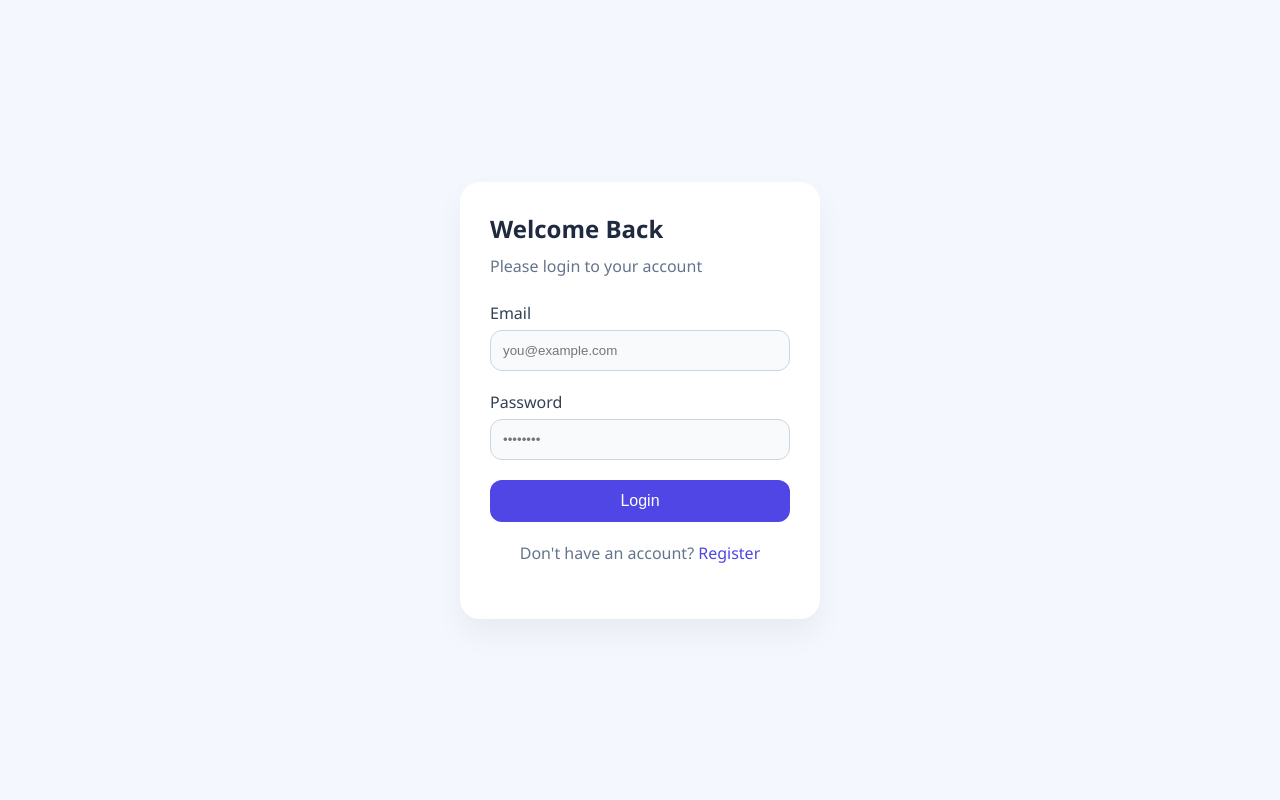
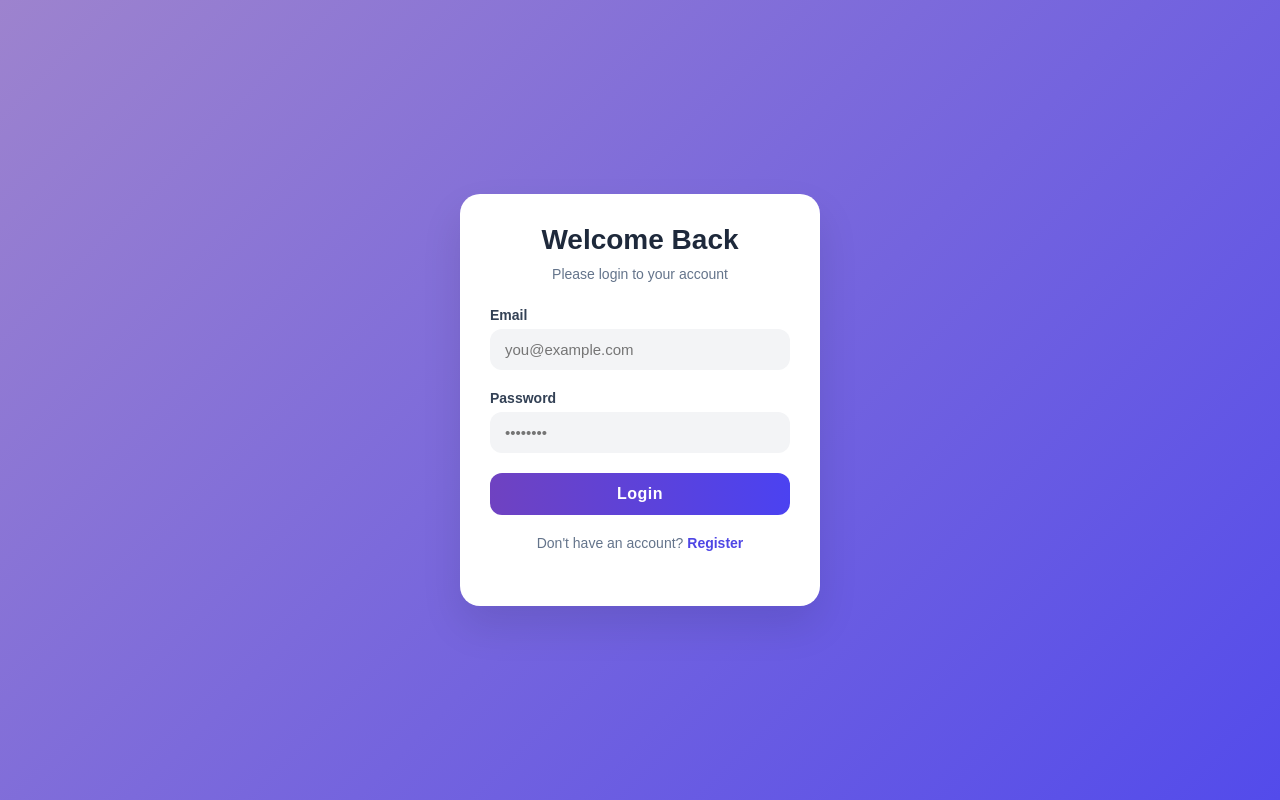
Before and after one commit to JuanmaCode2025/Modulo_Autenticacion_EquipoN-_3, a website: page public/index.html in a window 1280 px wide. Drawn offline with Linux system fonts and the light colour scheme; some packages are replaced by stand-ins of ours; a script that the page names is missing.

Commit message:
Update login.css

```diff
--- a/public/login.css
+++ b/public/login.css
@@ -6,86 +6,119 @@
 }
 
 body {
-  font-family: 'Segoe UI', Tahoma, Geneva, Verdana, sans-serif;
-  background: #f4f7fe;
+  font-family: 'Poppins', sans-serif;
+  background: linear-gradient(135deg, #9d83ce, #534beb);
   display: flex;
   align-items: center;
   justify-content: center;
   height: 100vh;
+  color: #333;
 }
 
 .login-container {
   width: 100%;
   max-width: 400px;
   padding: 20px;
+  animation: fadeIn 1s ease-in-out;
+}
+
+@keyframes fadeIn {
+  from {
+    opacity: 0;
+    transform: translateY(-10px);
+  }
+  to {
+    opacity: 1;
+    transform: translateY(0);
+  }
 }
 
 .login-card {
   background: white;
   border-radius: 20px;
   padding: 30px;
-  box-shadow: 0 15px 30px rgba(0, 0, 0, 0.05);
+  box-shadow: 0 20px 40px rgba(0, 0, 0, 0.1);
+  transition: all 0.3s ease;
+}
+
+.login-card:hover {
+  transform: translateY(-5px);
+  box-shadow: 0 25px 50px rgba(0, 0, 0, 0.15);
 }
 
 .login-card h2 {
-  color: #1f2a40;
+  color: #1e293b;
+  font-size: 28px;
   margin-bottom: 10px;
+  text-align: center;
+  font-weight: 600;
 }
 
 .login-card p {
   color: #64748b;
   margin-bottom: 25px;
+  text-align: center;
+  font-size: 14px;
 }
 
 form label {
   display: block;
   margin-bottom: 6px;
   color: #334155;
-  font-weight: 500;
+  font-weight: 600;
+  font-size: 14px;
 }
 
 form input {
   width: 100%;
-  padding: 12px;
+  padding: 12px 15px;
   margin-bottom: 20px;
-  border: 1px solid #cbd5e1;
+  border: none;
   border-radius: 12px;
-  background: #f8fafc;
-  transition: border 0.2s ease;
+  background: #f3f4f6;
+  transition: all 0.3s ease;
+  font-size: 15px;
 }
 
 form input:focus {
-  border-color: #6366f1;
+  background: #e5e7eb;
   outline: none;
+  box-shadow: 0 0 0 3px rgba(79, 70, 229, 0.2);
 }
 
 button {
   width: 100%;
-  background: #4f46e5;
+  background: linear-gradient(to right, #6f42c1, #4b42f1);
   color: white;
   padding: 12px;
   border: none;
   border-radius: 12px;
   font-size: 16px;
+  font-weight: 600;
   cursor: pointer;
-  transition: background 0.3s ease;
+  transition: all 0.3s ease;
+  letter-spacing: 0.5px;
 }
 
 button:hover {
-  background: #4338ca;
+  transform: scale(1.03);
+  box-shadow: 0 10px 20px rgba(79, 70, 229, 0.3);
 }
 
 .footer-text {
   text-align: center;
   margin-top: 20px;
+  font-size: 14px;
 }
 
 .footer-text a {
   color: #4f46e5;
   text-decoration: none;
-  font-weight: 500;
+  font-weight: 600;
+  transition: color 0.2s ease;
 }
 
 .footer-text a:hover {
+  color: #3730a3;
   text-decoration: underline;
 }
```
